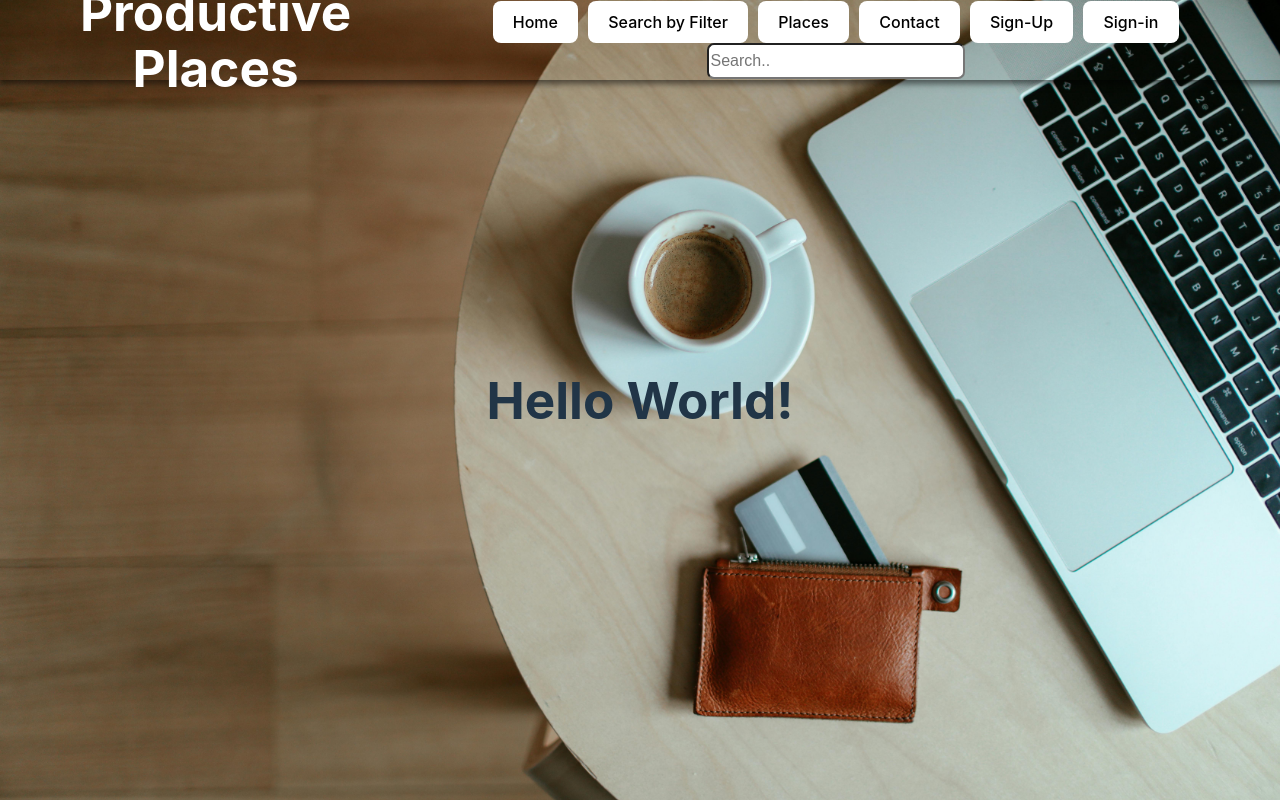
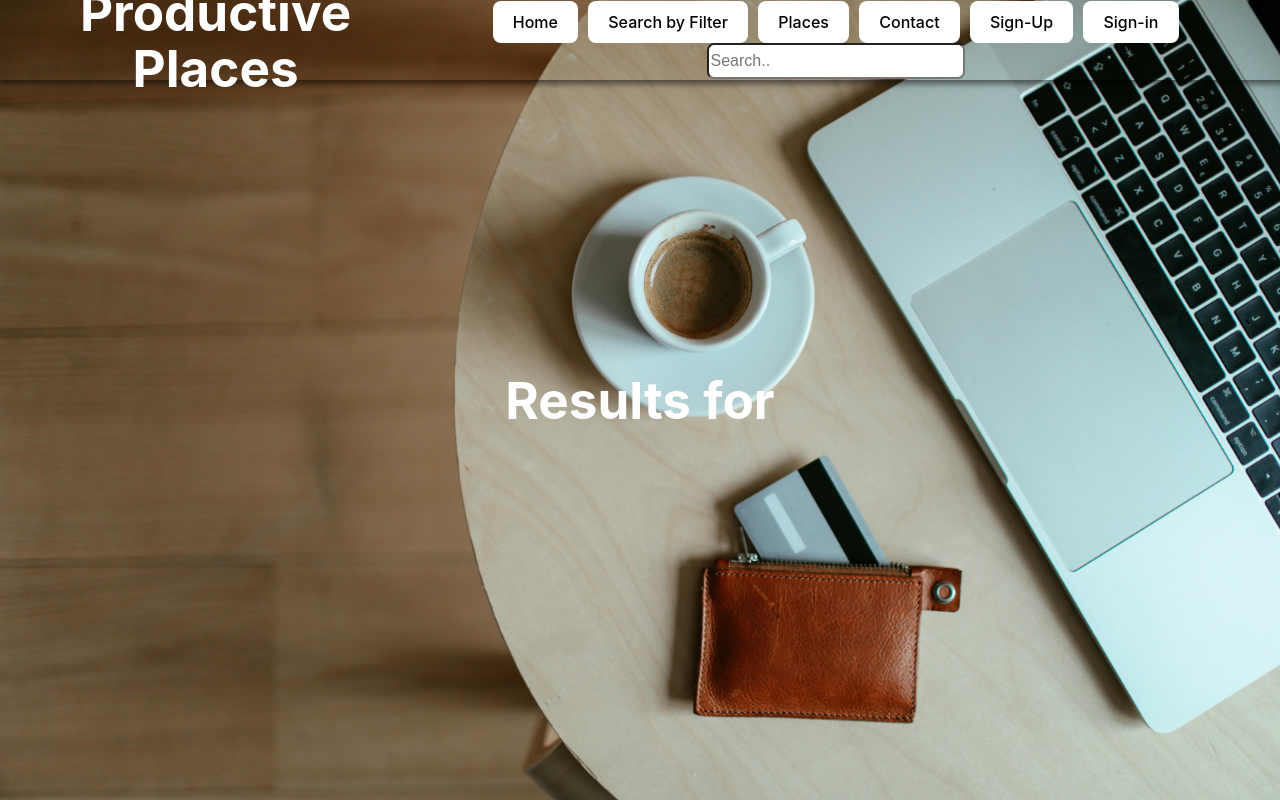
Before and after one commit to Christian-Mirt/S25-Gold, a React (Vite) app in the folder client/: page /places in a window 1280 px wide. Built offline with nearby package versions, Linux system fonts and the light colour scheme.

Commit message:
redirect after filters are selected

```diff
--- a/client/src/components/Places/Places.css
+++ b/client/src/components/Places/Places.css
@@ -0,0 +1,3 @@
+h1{
+    color: white;
+}
--- a/client/src/components/Places/Places.jsx
+++ b/client/src/components/Places/Places.jsx
@@ -6,7 +6,7 @@ function Places() {
 
   return(
     <div>
-      <h1>Hello World!</h1>
+      <h1>Results for</h1>
     </div>
   )
 }
--- a/client/src/components/SearchFilter/SearchFilter.jsx
+++ b/client/src/components/SearchFilter/SearchFilter.jsx
@@ -3,6 +3,10 @@ import { useNavigate } from 'react-router-dom';
 
 function SearchFilter() {
   const navigate = useNavigate();
+
+  const searchPlace = () =>{
+    navigate('/places');
+  }
 
   return(
     <div>
@@ -32,7 +36,7 @@ function SearchFilter() {
         <option value="" selected disabled>Food & Drink</option>
         <option value="1">Option 1</option>
       </select>
-      <button className='searchButton'>Search</button>
+      <button className='searchButton' onClick={searchPlace}>Search</button>
     </div>
   )
 }
```
